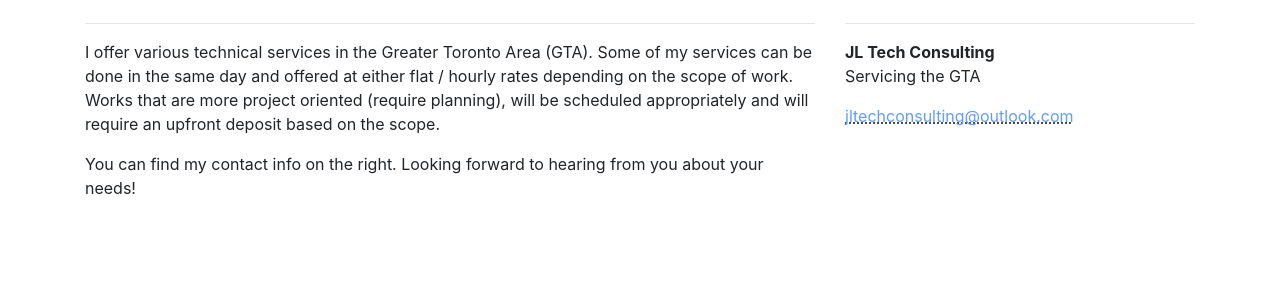
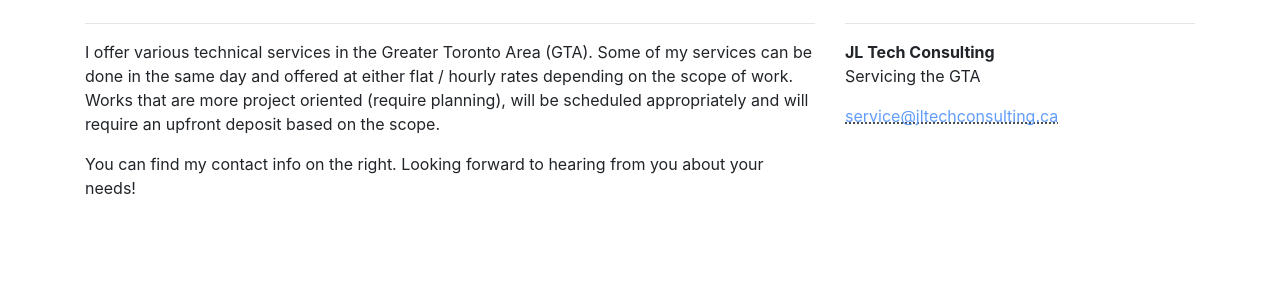
Before and after one commit to jrlaberge/jltechconsulting, a Jekyll site: the page built from index.html, in a window 1280 px wide. Shown: the part 417-716 px from the top of the page. Built offline with Jekyll 4.4.1, drawn with Linux system fonts in a browser that asks for light colours.

Commit message:
Update _config.yml

```diff
--- a/_config.yml
+++ b/_config.yml
@@ -48,7 +48,7 @@ owner:
   avatar: #
   job: #
   bio: #
-  email: jltechconsulting@outlook.com
+  email: service@jltechconsulting.ca
   disqus-shortname:
   twitter: #username
   facebook: #username
```
